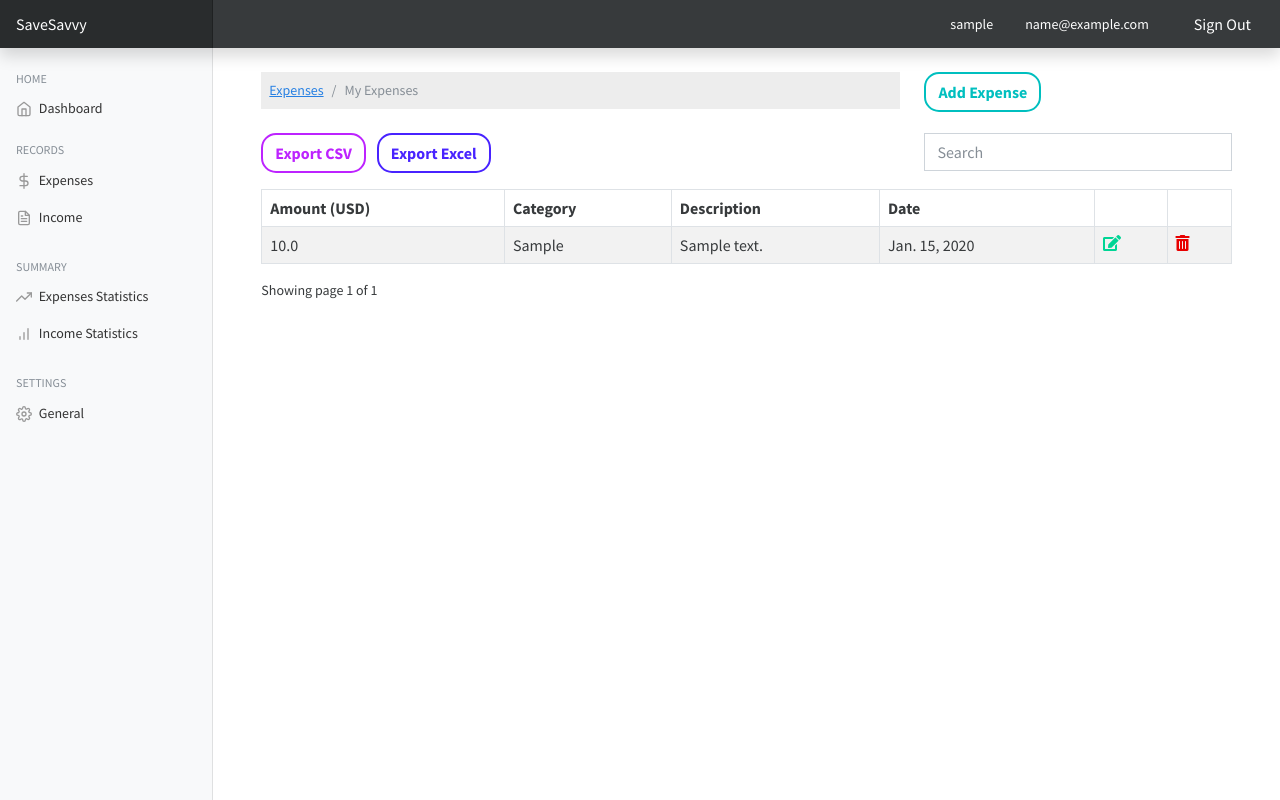
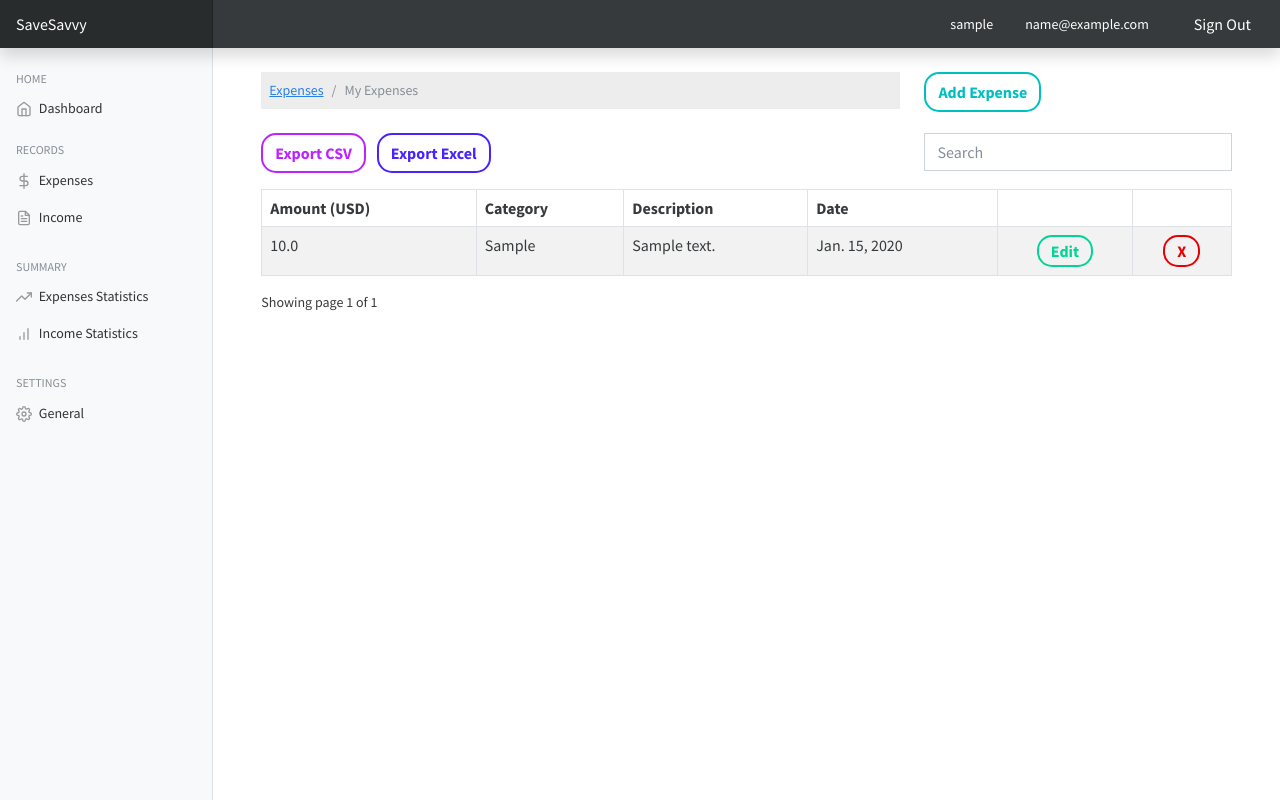
Before and after one commit to ajo01/SaveSavvy, a Django app: page /expense/ in a window 1280 px wide. Run offline with Django 3.2, Linux system fonts and the light colour scheme; a user stored in the database is signed in; tables that the repository leaves empty hold one stand-in row (values such as "Sample post"); some libraries are stand-ins or nearby versions.

Commit message:
expense edit and delete btn is EDIT & X - no fa

```diff
--- a/expensesmanager/expensesmanager/static/css/main.css
+++ b/expensesmanager/expensesmanager/static/css/main.css
@@ -61,10 +61,34 @@
   transition: 0.4s ease-in-out;
 }
 
-.fa-trash-alt {
+.delete-btn {
+  border-radius: 15px;
   color: #e80000;
+  border: 2px solid #e80000;
+  font-weight: 600;
+  line-height: 1;
 }
 
-.fa-edit {
+.delete-btn:hover {
+  color: #ff6b1b;
+  border: 2px solid #ff6b1b;
+  transition: 0.2s ease-in-out;
+}
+
+.edit-btn {
+  border-radius: 15px;
   color: #00d595;
+  border: 2px solid #00d595;
+  font-weight: 600;
+  line-height: 1;
 }
+
+.edit-btn:hover {
+  color: #00aed5;
+  border: 2px solid #00aed5;
+  transition: 0.2s ease-in-out;
+}
+
+.center-td {
+  text-align: center;
+}
--- a/expensesmanager/templates/expenses/index.html
+++ b/expensesmanager/templates/expenses/index.html
@@ -55,9 +55,9 @@
           <td>{{expense.category}}</td>
           <td>{{expense.description}}</td>
           <td>{{expense.date}}</td>
-          <td><a href="{% url 'expense-edit' expense.id  %}"><i height="18px" class="fas fa-edit" ></i></a> </td>
-          <td> <a href="{% url 'expense-delete' expense.id  %}" class="mx-auto">
-            <i height="18px" class="fas fa-trash-alt" ></i>
+          <td class="center-td"><a href="{% url 'expense-edit' expense.id  %}" class="btn edit-btn">Edit</a></td>
+          <td class="center-td"> <a href="{% url 'expense-delete' expense.id  %}" class="btn delete-btn" >
+            X
           </a></td>
         </tr>
         {% endfor %}
```
